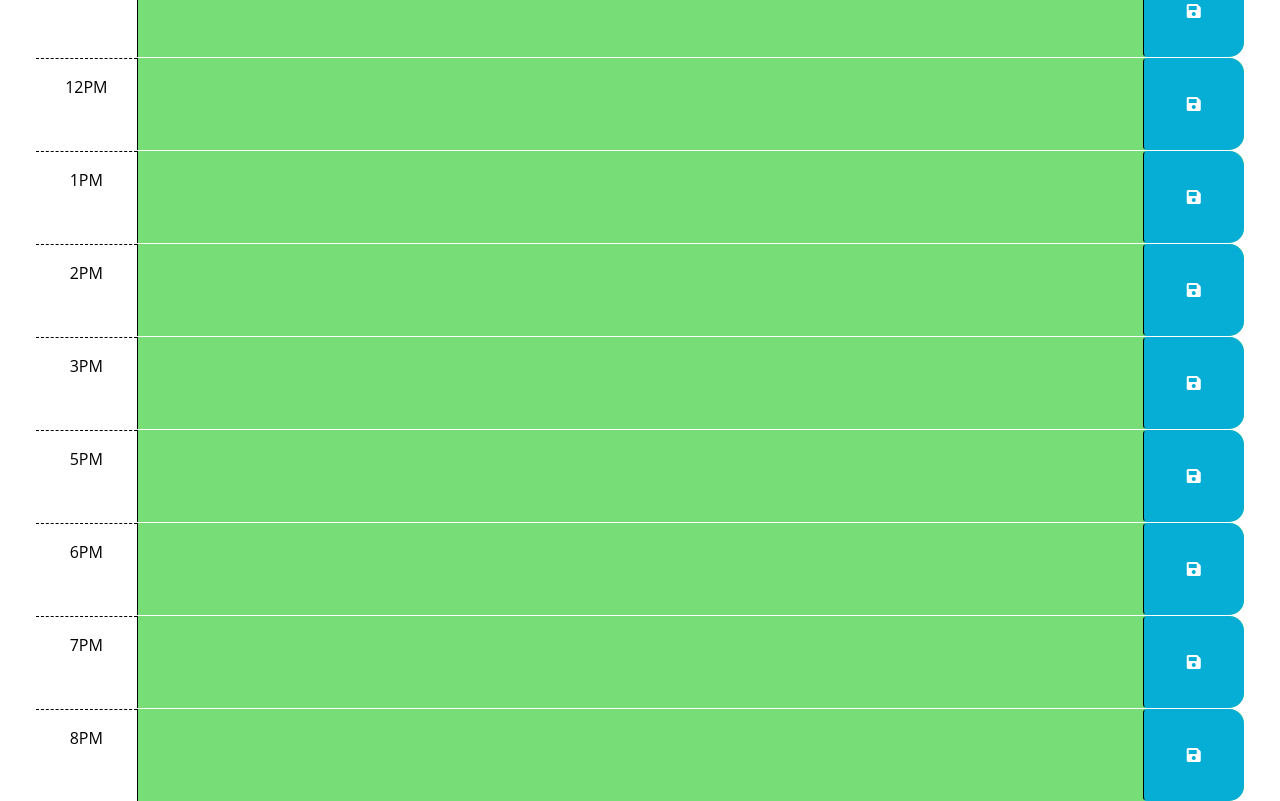
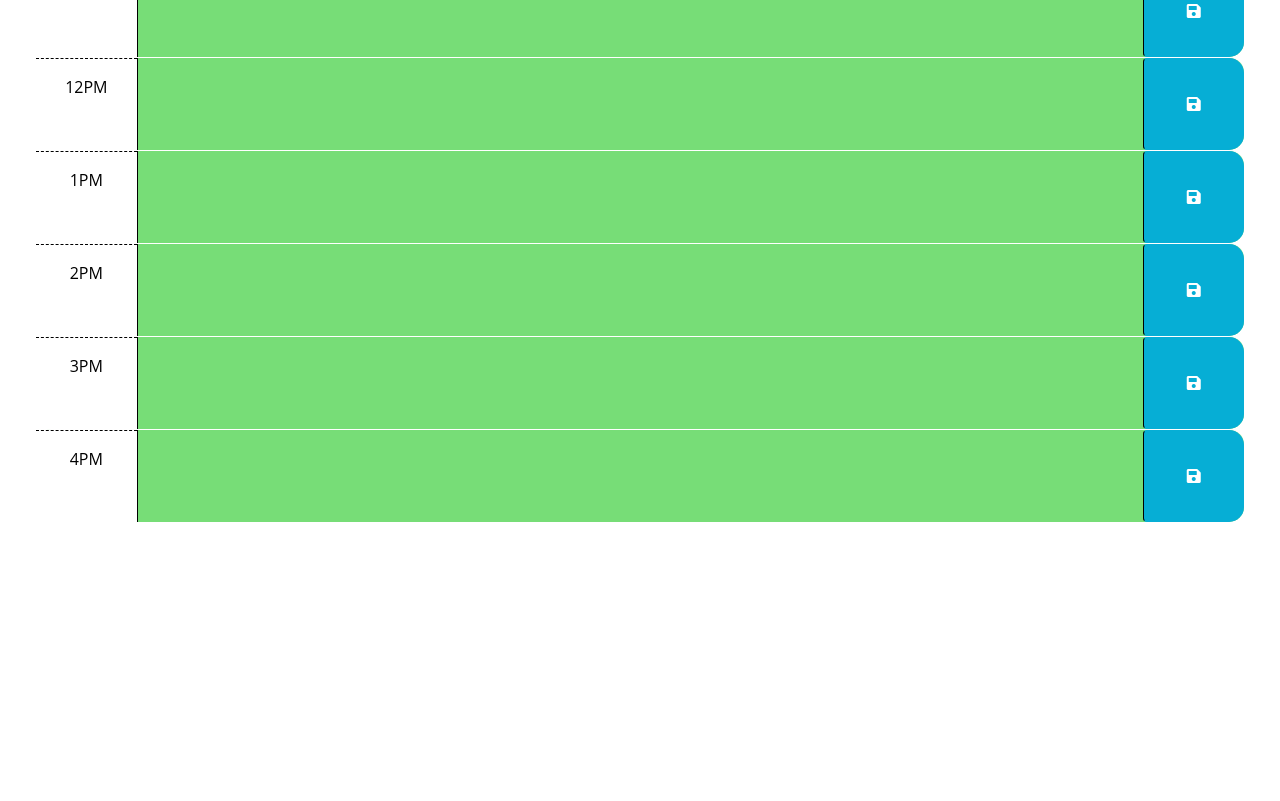
Before and after one commit to hollyhleal/work-day-scheduler, a plain HTML site: page index.html in a window 1280 px wide. Shown: the part 519-1320 px from the top of the page. After the commit the page ends 1041 px from the top, so only its background shows below. Drawn offline with nearby package versions, Linux system fonts and the light colour scheme.

Commit message:
remove additional hours created for testing

```diff
--- a/index.html
+++ b/index.html
@@ -98,31 +98,7 @@
       </div>
 
       <div id="16" class="row time-block">
-        <div class="col-2 col-md-1 hour text-center py-3">5PM</div>
-        <textarea class="col-8 col-md-10 description" rows="3"> </textarea>
-        <button class="btn saveBtn col-2 col-md-1" aria-label="save">
-          <i class="fas fa-save" aria-hidden="true"></i>
-        </button>
-      </div>
-
-      <div id="17" class="row time-block">
-        <div class="col-2 col-md-1 hour text-center py-3">6PM</div>
-        <textarea class="col-8 col-md-10 description" rows="3"> </textarea>
-        <button class="btn saveBtn col-2 col-md-1" aria-label="save">
-          <i class="fas fa-save" aria-hidden="true"></i>
-        </button>
-      </div>
-
-      <div id="18" class="row time-block">
-        <div class="col-2 col-md-1 hour text-center py-3">7PM</div>
-        <textarea class="col-8 col-md-10 description" rows="3"> </textarea>
-        <button class="btn saveBtn col-2 col-md-1" aria-label="save">
-          <i class="fas fa-save" aria-hidden="true"></i>
-        </button>
-      </div>
-
-      <div id="19" class="row time-block">
-        <div class="col-2 col-md-1 hour text-center py-3">8PM</div>
+        <div class="col-2 col-md-1 hour text-center py-3">4PM</div>
         <textarea class="col-8 col-md-10 description" rows="3"> </textarea>
         <button class="btn saveBtn col-2 col-md-1" aria-label="save">
           <i class="fas fa-save" aria-hidden="true"></i>
```
